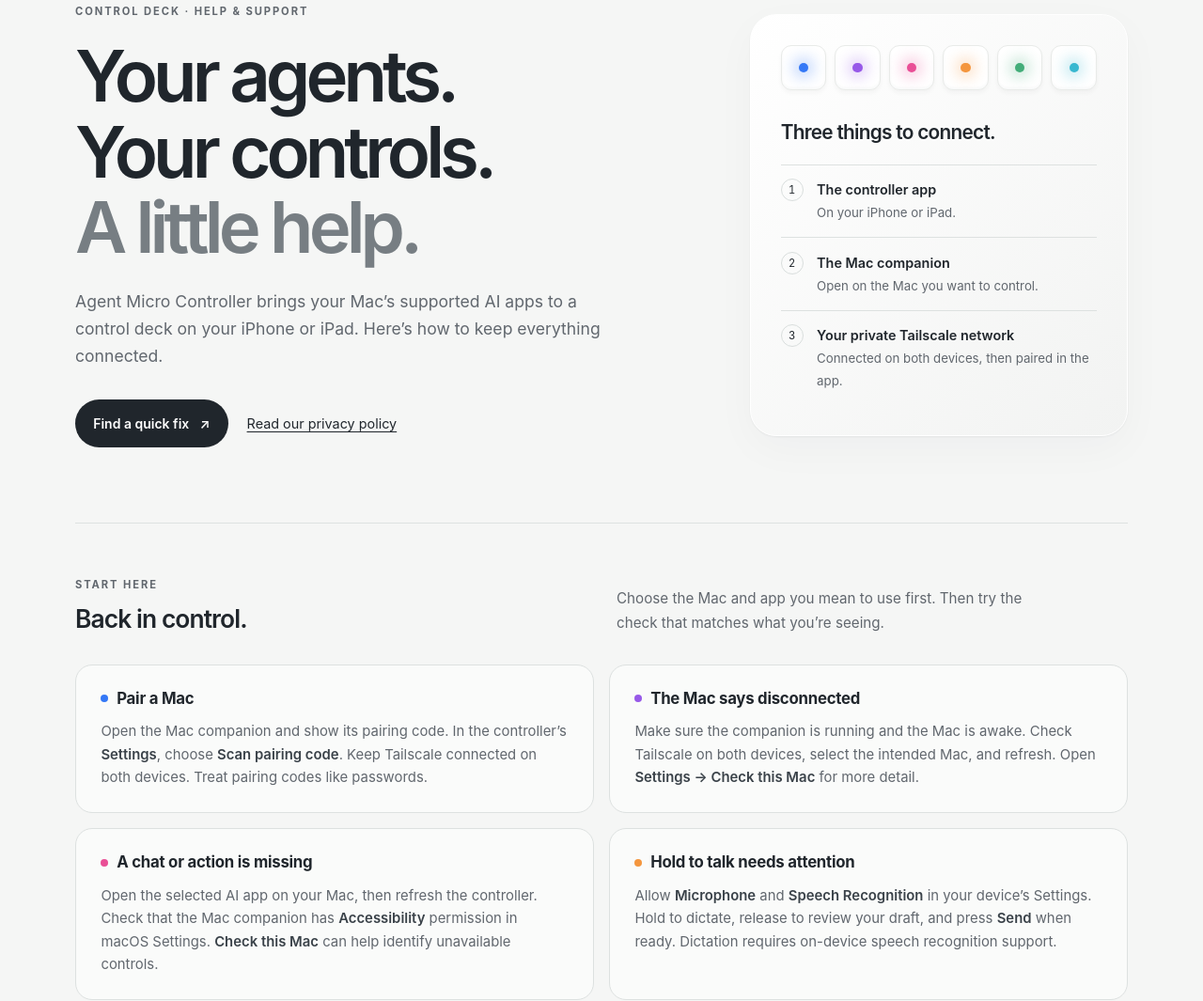
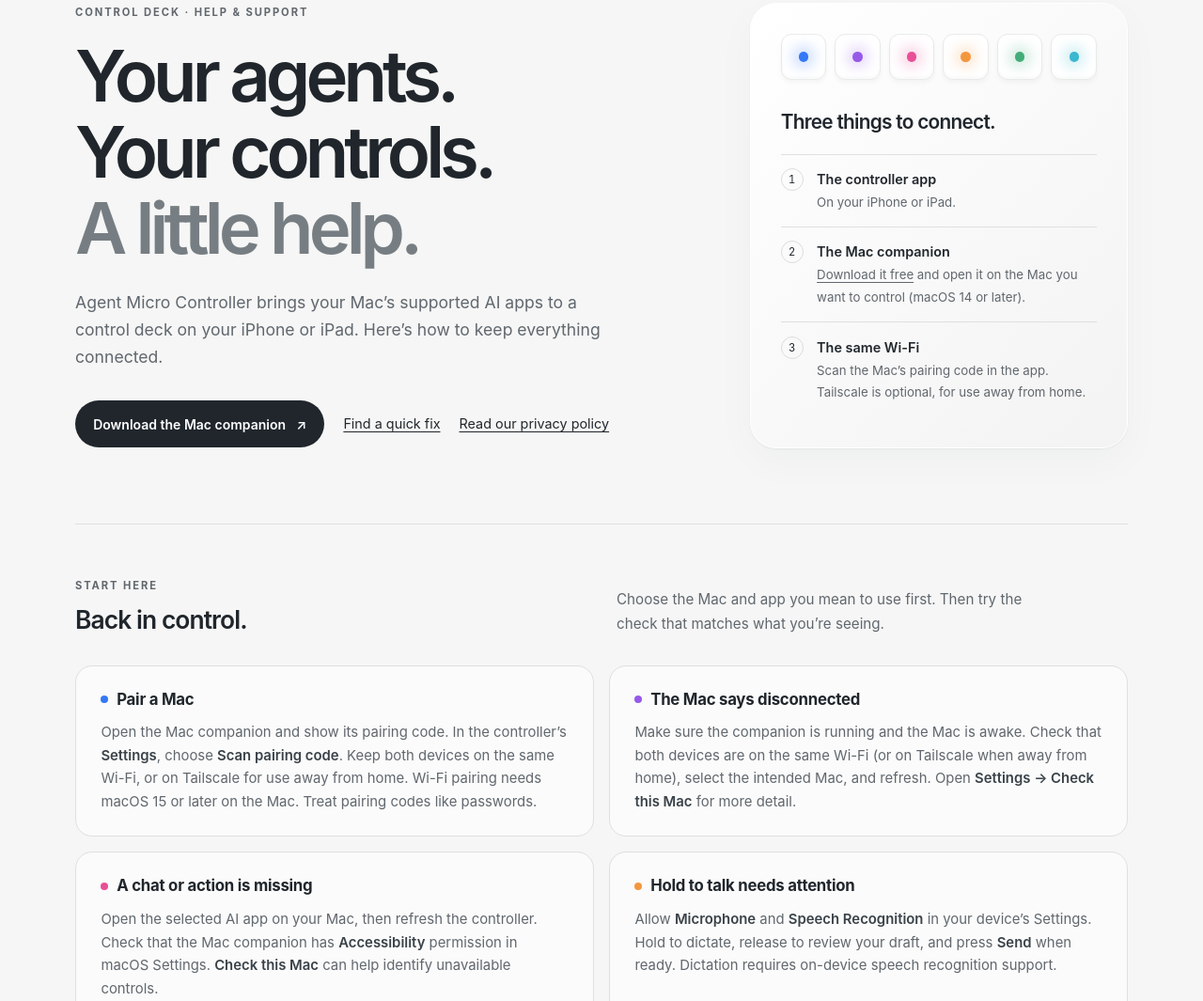
Before and after one commit to rickndanger-ctrl/agent-micro-controller-site, a plain HTML site: page index.html in a window 1280 px wide. Shown: the part 181-1246 px from the top of the page at 94% size. Drawn offline with Linux system fonts and the light colour scheme.

Commit message:
Link the Mac companion download and describe Wi-Fi pairing
Co-Authored-By: Claude Opus 5.5 <noreply@anthropic.com>

```diff
--- a/index.html
+++ b/index.html
@@ -27,22 +27,22 @@
           <span class="eyebrow">Control Deck · Help &amp; support</span>
           <h1 id="welcome">Your agents.<br>Your controls.<br><span>A little help.</span></h1>
           <p>Agent Micro Controller brings your Mac’s supported AI apps to a control deck on your iPhone or iPad. Here’s how to keep everything connected.</p>
-          <div class="hero-links"><a class="button" href="#troubleshooting">Find a quick fix <span aria-hidden="true">↗</span></a><a href="privacy/">Read our privacy policy</a></div>
+          <div class="hero-links"><a class="button" href="https://github.com/rickndanger-ctrl/genesis-microcontroller-app/releases/latest">Download the Mac companion <span aria-hidden="true">↗</span></a><a href="#troubleshooting">Find a quick fix</a><a href="privacy/">Read our privacy policy</a></div>
         </div>
         <aside class="setup-card" aria-labelledby="setup-title">
           <div class="key-motif" aria-hidden="true"><i class="blue"></i><i class="purple"></i><i class="pink"></i><i class="orange"></i><i class="green"></i><i class="cyan"></i></div>
           <h2 id="setup-title">Three things to connect.</h2>
           <div class="setup-row"><span class="setup-number" aria-hidden="true">1</span><div><strong>The controller app</strong><span>On your iPhone or iPad.</span></div></div>
-          <div class="setup-row"><span class="setup-number" aria-hidden="true">2</span><div><strong>The Mac companion</strong><span>Open on the Mac you want to control.</span></div></div>
-          <div class="setup-row"><span class="setup-number" aria-hidden="true">3</span><div><strong>Your private Tailscale network</strong><span>Connected on both devices, then paired in the app.</span></div></div>
+          <div class="setup-row"><span class="setup-number" aria-hidden="true">2</span><div><strong>The Mac companion</strong><span><a href="https://github.com/rickndanger-ctrl/genesis-microcontroller-app/releases/latest">Download it free</a> and open it on the Mac you want to control (macOS 14 or later).</span></div></div>
+          <div class="setup-row"><span class="setup-number" aria-hidden="true">3</span><div><strong>The same Wi-Fi</strong><span>Scan the Mac’s pairing code in the app. Tailscale is optional, for use away from home.</span></div></div>
         </aside>
       </section>
 
       <section class="section" id="troubleshooting" aria-labelledby="help-title">
         <div class="section-heading"><div><span class="eyebrow">Start here</span><h2 id="help-title">Back in control.</h2></div><p>Choose the Mac and app you mean to use first. Then try the check that matches what you’re seeing.</p></div>
         <div class="help-grid">
-          <article class="help-card"><h3><span class="card-dot blue" aria-hidden="true"></span>Pair a Mac</h3><p>Open the Mac companion and show its pairing code. In the controller’s <strong>Settings</strong>, choose <strong>Scan pairing code</strong>. Keep Tailscale connected on both devices. Treat pairing codes like passwords.</p></article>
-          <article class="help-card"><h3><span class="card-dot purple" aria-hidden="true"></span>The Mac says disconnected</h3><p>Make sure the companion is running and the Mac is awake. Check Tailscale on both devices, select the intended Mac, and refresh. Open <strong>Settings → Check this Mac</strong> for more detail.</p></article>
+          <article class="help-card"><h3><span class="card-dot blue" aria-hidden="true"></span>Pair a Mac</h3><p>Open the Mac companion and show its pairing code. In the controller’s <strong>Settings</strong>, choose <strong>Scan pairing code</strong>. Keep both devices on the same Wi-Fi, or on Tailscale for use away from home. Wi-Fi pairing needs macOS 15 or later on the Mac. Treat pairing codes like passwords.</p></article>
+          <article class="help-card"><h3><span class="card-dot purple" aria-hidden="true"></span>The Mac says disconnected</h3><p>Make sure the companion is running and the Mac is awake. Check that both devices are on the same Wi-Fi (or on Tailscale when away from home), select the intended Mac, and refresh. Open <strong>Settings → Check this Mac</strong> for more detail.</p></article>
           <article class="help-card"><h3><span class="card-dot pink" aria-hidden="true"></span>A chat or action is missing</h3><p>Open the selected AI app on your Mac, then refresh the controller. Check that the Mac companion has <strong>Accessibility</strong> permission in macOS Settings. <strong>Check this Mac</strong> can help identify unavailable controls.</p></article>
           <article class="help-card"><h3><span class="card-dot orange" aria-hidden="true"></span>Hold to talk needs attention</h3><p>Allow <strong>Microphone</strong> and <strong>Speech Recognition</strong> in your device’s Settings. Hold to dictate, release to review your draft, and press <strong>Send</strong> when ready. Dictation requires on-device speech recognition support.</p></article>
           <article class="help-card"><h3><span class="card-dot green" aria-hidden="true"></span>A Send result is uncertain</h3><p>Look in the selected chat on your Mac before trying again. A message may have arrived even when its confirmation could not be read. Checking first helps avoid sending the same prompt twice.</p></article>
```
Also changed, not shown: privacy/index.html (+2 -2 lines).
